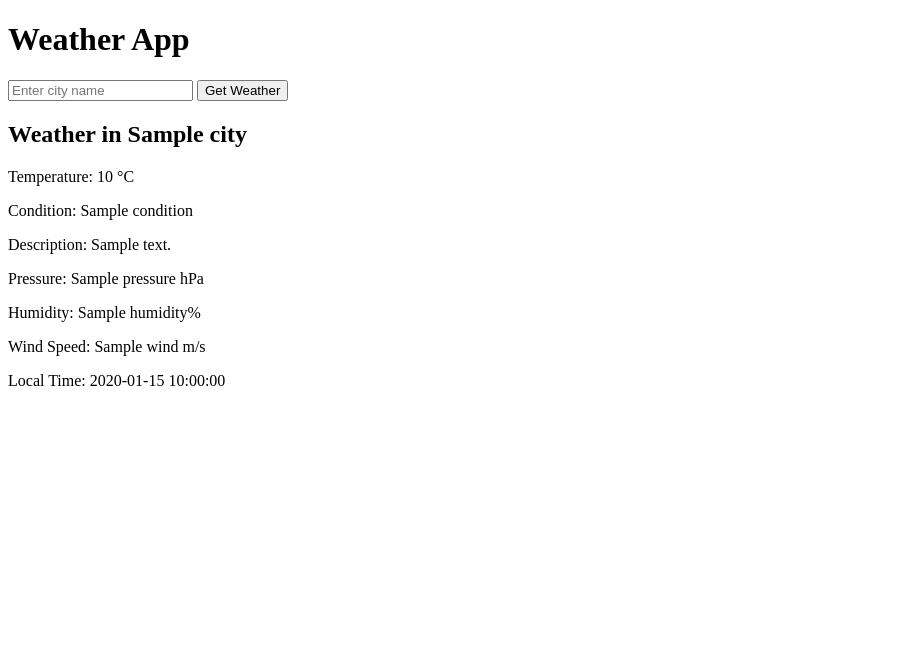
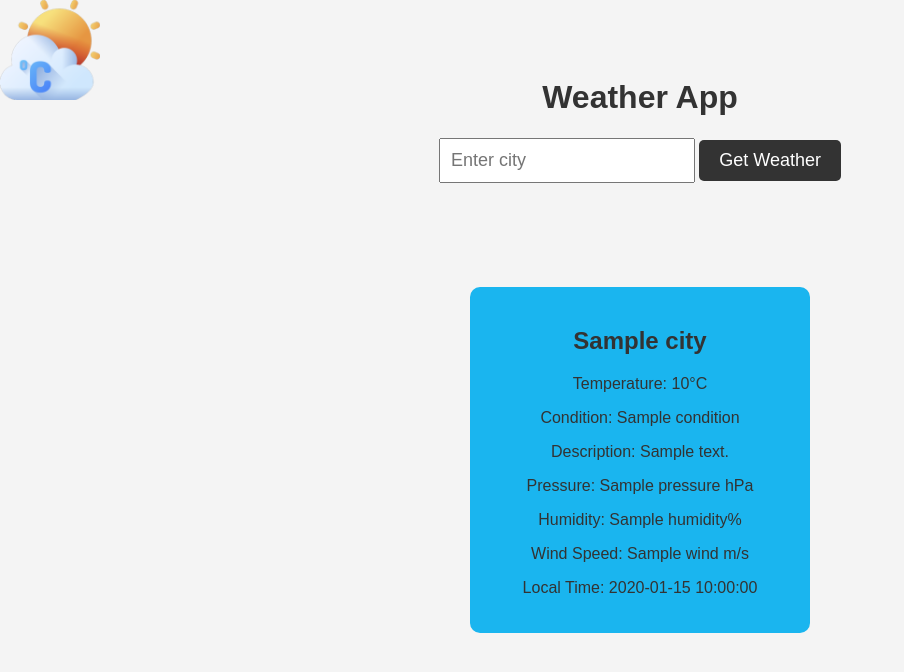
Before and after one commit to sumitjha33/Weather_app, a Flask app: template templates/index.html in a window 1280 px wide. Shown: the top 672 px of the page, without its empty margins (0-904 px from the left). Run offline with Flask 3, Linux system fonts and the light colour scheme; the template is opened without the code that fills it: most values are stand-ins (such as "Sample title", 1, 10 or a date in 2020).

Commit message:
new chaanges

```diff
--- a/app.py
+++ b/app.py
@@ -1,4 +1,4 @@
-from flask import Flask, render_template, request, redirect, url_for
+from flask import Flask, render_template, request, redirect, url_for, flash
 from geopy.geocoders import Nominatim
 from timezonefinder import TimezoneFinder
 from datetime import datetime
@@ -7,66 +7,50 @@ import pytz
 from flask_cors import CORS
 
 app = Flask(__name__)
-app.secret_key = 'supersecretkey'  # Change this to a more secure key for production
 CORS(app)
+@app.route("/", methods=["GET", "POST"])
+def index():
+    if request.method == "POST":
+        try:
+            city = request.form.get("city")
 
-@app.route("/", methods=["GET"])
-def index():
+            # Geolocation
+            geolocator = Nominatim(user_agent="geoapiExercises")
+            location = geolocator.geocode(city)
+            obj = TimezoneFinder()
+            result = obj.timezone_at(lng=location.longitude, lat=location.latitude)
+            home = pytz.timezone(result)
+            local_time = datetime.now(home)
+            current_time = local_time.strftime("%I:%M %p")
+
+            # API call
+            api_key = "aa6e78b130390f7f1c84ad1cfef2896e"
+            url = f"https://api.openweathermap.org/data/2.5/weather?q={city}&appid={api_key}"
+            response = requests.get(url).json()
+
+            condition = response['weather'][0]['main']
+            description = response['weather'][0]['description']
+            temp = int(response['main']['temp'] - 273.15)  # Convert from Kelvin to Celsius
+            pressure = response['main']['pressure']
+            humidity = response['main']['humidity']
+            wind = response['wind']['speed']
+
+            return render_template("index.html",
+                    city=city,
+                    temp=temp,
+                    condition=condition,
+                    description=description,
+                    pressure=pressure,
+                    humidity=humidity,
+                    wind=wind,
+                    current_time=current_time)
+
+        except Exception as e:
+            flash("Invalid Entry! Please enter a valid city.")
+            return redirect(url_for('index'))
     return render_template("index.html")
 
-@app.route("/get_weather", methods=["POST"])
-def get_weather():
-    city = request.form.get("city")
-
-    if not city:
-        return render_template("index.html", error="City cannot be empty.")
-
-    try:
-        # Geolocation
-        geolocator = Nominatim(user_agent="geoapiExercises")
-        location = geolocator.geocode(city)
-
-        if not location:
-            return render_template("index.html", error="City not found. Please enter a valid city.")
-
-        obj = TimezoneFinder()
-        result = obj.timezone_at(lng=location.longitude, lat=location.latitude)
-
-        home = pytz.timezone(result)
-        local_time = datetime.now(home)
-        current_time = local_time.strftime("%I:%M %p")
-
-        # API call to OpenWeatherMap
-        api_key = "aa6e78b130390f7f1c84ad1cfef2896e"
-        url = f"https://api.openweathermap.org/data/2.5/weather?q={city}&appid={api_key}"
-        response = requests.get(url).json()
-
-        # Debugging output
-        print(f"API Response: {response}")  # Print the response for debugging
-
-        if response.get('cod') != 200:
-            return render_template("index.html", error=f"Error fetching weather data: {response.get('message')}")
-
-        condition = response['weather'][0]['main']
-        description = response['weather'][0]['description']
-        temp = int(response['main']['temp'] - 273.15)  # Convert from Kelvin to Celsius
-        pressure = response['main']['pressure']
-        humidity = response['main']['humidity']
-        wind = response['wind']['speed']
-
-        return render_template("index.html",
-                city=city,
-                temp=temp,
-                condition=condition,
-                description=description,
-                pressure=pressure,
-                humidity=humidity,
-                wind=wind,
-                current_time=current_time)
-
-    except Exception as e:
-        print(f"Error occurred: {e}")  # Print the error for debugging
-        return render_template("index.html", error="An unexpected error occurred.")
 
 if __name__ == "__main__":
+    app.secret_key = 'supersecretkey'
     app.run(debug=True)
--- a/templates/index.html
+++ b/templates/index.html
@@ -1,30 +1,73 @@
-<!doctype html>
+<!DOCTYPE html>
 <html lang="en">
 <head>
     <meta charset="UTF-8">
+    <meta name="viewport" content="width=device-width, initial-scale=1.0">
     <title>Weather App</title>
+    <style>
+        body {
+            font-family: Arial, sans-serif;
+            background-color: #f4f4f4;
+            color: #333;
+            text-align: center;
+            padding-top: 50px;
+        }
+        .weather-container {
+            background-color: #1ab5ef;
+            padding: 20px;
+            border-radius: 10px;
+            width: 300px;
+            margin: 60px  auto;
+            position: absolute;
+            top: 50%;
+            left: 50%;
+            transform: translate(-50%, -50%);
+        }
+        input {
+            padding: 10px;
+            font-size: 18px;
+        }
+        button {
+            padding: 10px 20px;
+            font-size: 18px;
+            background-color: #333;
+            color: #fff;
+            border: none;
+            border-radius: 5px;
+            cursor: pointer;
+        }
+        .weather-info {
+            margin-top: 20px;
+        }
+        .logo {
+            position: absolute;
+            left:0;
+            top:0;
+        }
+    </style>
 </head>
 <body>
+    <!-- Display the logo -->
+    <img src="../static/wather_logo.png" alt="Girl in a jacket" width="100" height="100" position='absolute' top='0' left='0' class = 'logo'>
     <h1>Weather App</h1>
-
-    <form action="/get_weather" method="post">
-        <input type="text" name="city" placeholder="Enter city name">
-        <input type="submit" value="Get Weather">
+    <form method="POST" action="/">
+        <input type="text" name="city" placeholder="Enter city" required>
+        <button type="submit">Get Weather</button>
     </form>
-
-    {% if error %}
-        <p style="color: red;">{{ error }}</p>
+    {% if temp %}
+    <div class="weather-container">
+        <h2>{{ city }}</h2>
+        <div class="weather-info">
+            <p>Temperature: {{ temp }}°C</p>
+            <p>Condition: {{ condition }}</p>
+            <p>Description: {{ description }}</p>
+            <p>Pressure: {{ pressure }} hPa</p>
+            <p>Humidity: {{ humidity }}%</p>
+            <p>Wind Speed: {{ wind }} m/s</p>
+            <p>Local Time: {{ current_time }}</p>
+        </div>
+    </div>
     {% endif %}
 
-    {% if city %}
-        <h2>Weather in {{ city }}</h2>
-        <p>Temperature: {{ temp }} °C</p>
-        <p>Condition: {{ condition }}</p>
-        <p>Description: {{ description }}</p>
-        <p>Pressure: {{ pressure }} hPa</p>
-        <p>Humidity: {{ humidity }}%</p>
-        <p>Wind Speed: {{ wind }} m/s</p>
-        <p>Local Time: {{ current_time }}</p>
-    {% endif %}
 </body>
 </html>
```
